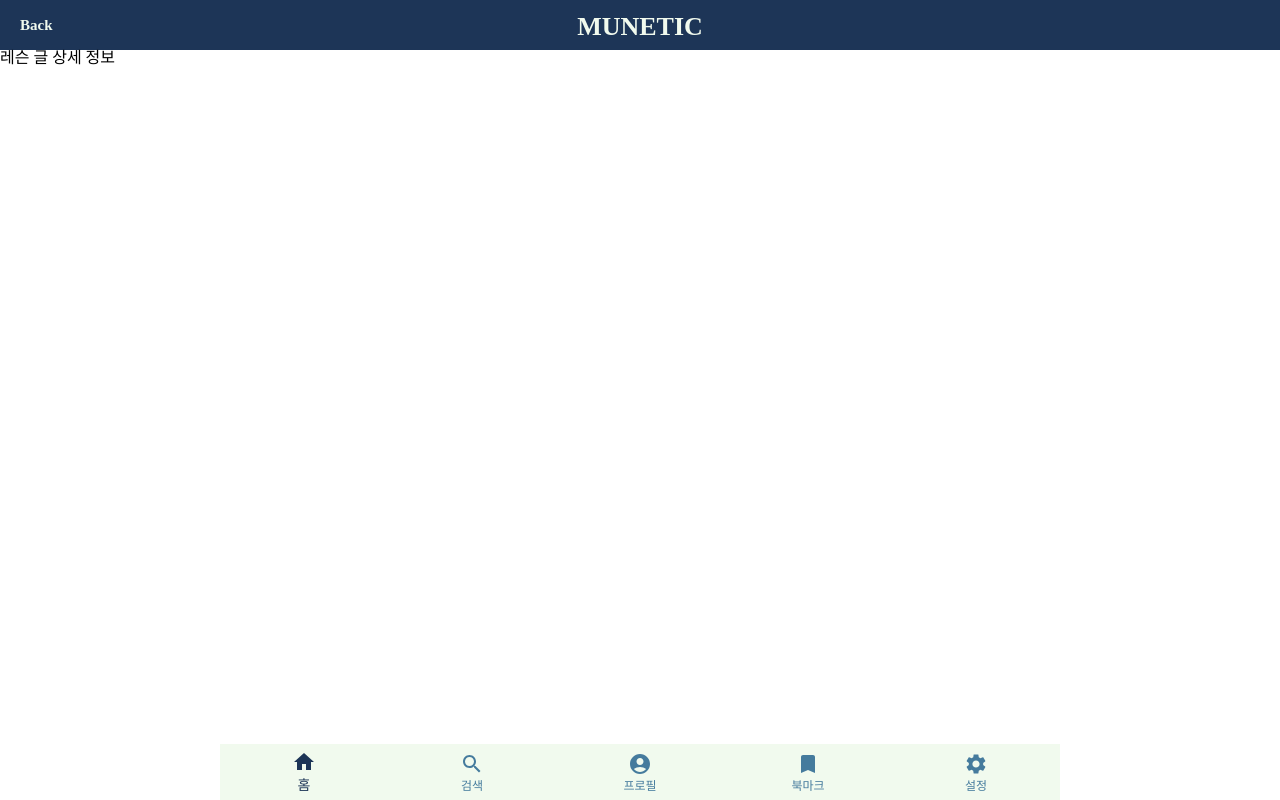
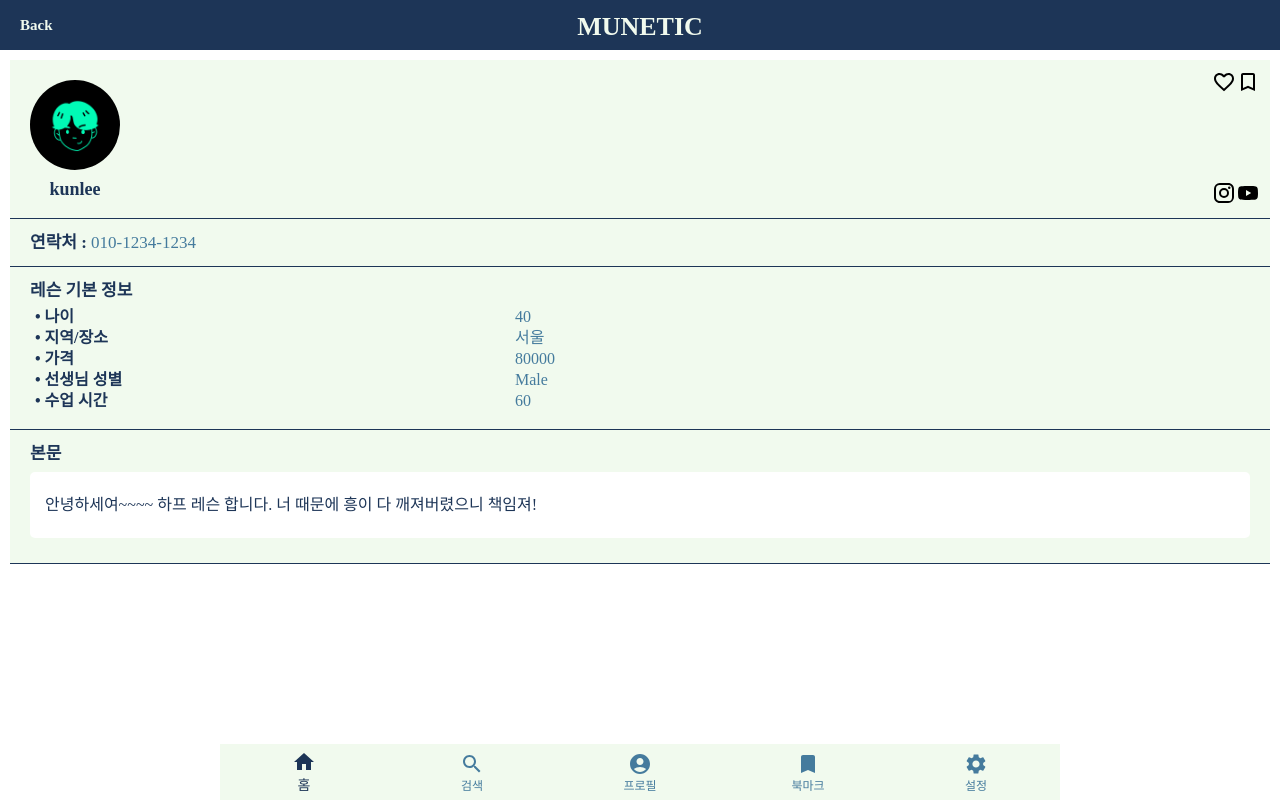
Before and after one commit to innovationacademy-kr/slabs-munetic, a React (Vite) app in the folder munetic_app/: page /lesson/class/1 in a window 1280 px wide. Built offline with nearby package versions, Linux system fonts and the light colour scheme.

Commit message:
feat: app #13 classPage prototype

```diff
--- a/munetic_app/src/components/common/TopBar.tsx
+++ b/munetic_app/src/components/common/TopBar.tsx
@@ -6,7 +6,7 @@ const TopBarContainer = styled.div`
   width: 100%;
   height: 50px;
   background-color: #1d3557;
-  postion: sticky;
+  position: sticky;
   top: 0;
   z-index: 99;
   .topBarWrapper {
--- /dev/null
+++ b/munetic_app/src/components/lesson/Class.tsx
@@ -0,0 +1,183 @@
+import { useParams } from 'react-router-dom';
+import styled from 'styled-components';
+import { classData } from '../../dummy/classData';
+import FavoriteBorderIcon from '@mui/icons-material/FavoriteBorder';
+import BookmarkBorderIcon from '@mui/icons-material/BookmarkBorder';
+import InstagramIcon from '@mui/icons-material/Instagram';
+import YouTubeIcon from '@mui/icons-material/YouTube';
+
+const ClassContainer = styled.div`
+  margin: 10px;
+  background-color: #f1faee;
+`;
+
+const ClassProfileWrapper = styled.div`
+  display: flex;
+  justify-content: space-between;
+  border-bottom: 1px solid #1d3557;
+  .imgAndNickname {
+    margin: 20px;
+    display: flex;
+    flex-direction: column;
+  }
+  .profileImg {
+    width: 90px;
+    height: 90px;
+    border-radius: 50%;
+  }
+  .nickname {
+    margin-top: 10px;
+    text-align: center;
+    font-size: large;
+    font-weight: bold;
+    color: #1d3557;
+  }
+  .sns {
+    display: flex;
+    flex-direction: column;
+    justify-content: space-between;
+    margin: 10px;
+  }
+`;
+
+const ClassPhoneNumber = styled.div`
+  padding: 15px 20px;
+  font-size: 17px;
+  font-weight: bold;
+  color: #1d3557;
+  border-bottom: 1px solid #1d3557;
+  .phoneNumber {
+    font-weight: normal;
+    color: #457b9d;
+  }
+`;
+
+const ClassBasicInfo = styled.div`
+  padding: 15px 20px;
+  font-size: 17px;
+  font-weight: bold;
+  color: #1d3557;
+  border-bottom: 1px solid #1d3557;
+  .basicInfo {
+    margin: 10px 15px 0px 5px;
+  }
+  .basicInfoDetail {
+    display: flex;
+    margin: 5px 0;
+    font-size: 16px;
+  }
+  .basicInfoDetailTitle {
+    flex: 1;
+  }
+  .basicInfoDetailValue {
+    font-weight: normal;
+    flex: 1.5;
+    color: #457b9d;
+  }
+`;
+
+const ClassContent = styled.div`
+  padding: 15px 20px;
+  font-size: 17px;
+  font-weight: bold;
+  color: #1d3557;
+  border-bottom: 1px solid #1d3557;
+  .contentBox {
+    margin: 10px 0;
+    padding: 25px 15px;
+    border-radius: 5px;
+    background-color: white;
+  }
+  .contentText {
+    font-weight: normal;
+    font-size: 16px;
+  }
+`;
+
+interface InfosType {
+  나이: number;
+  '지역/장소': string;
+  가격: number;
+  '선생님 성별': string;
+  '수업 시간': number;
+}
+
+interface RenderInfoProps {
+  infos: InfosType;
+}
+
+const RenderInfo = ({ infos }: RenderInfoProps) => {
+  const infoArray = [];
+  for (const [key, value] of Object.entries(infos)) {
+    infoArray.push({ title: key, answer: value });
+  }
+  return (
+    <div className="basicInfo">
+      {infos &&
+        infoArray.map(info => (
+          <div className="basicInfoDetail" key={info.title}>
+            <span className="basicInfoDetailTitle">• {info.title}</span>
+            <span className="basicInfoDetailValue">{info.answer}</span>
+          </div>
+        ))}
+    </div>
+  );
+};
+
+export default function Class() {
+  const classId = useParams().id;
+  const getClass = classData.filter(lesson => lesson.id === Number(classId))[0];
+  const {
+    img,
+    nickname,
+    phone_number,
+    age,
+    place,
+    price,
+    gender,
+    minute,
+    content,
+  } = getClass;
+
+  const basicInfos = {
+    나이: age,
+    '지역/장소': place,
+    가격: price,
+    '선생님 성별': gender,
+    '수업 시간': minute,
+  };
+
+  return (
+    <ClassContainer>
+      <ClassProfileWrapper>
+        <div className="imgAndNickname">
+          <img className="profileImg" src={img} alt="" />
+          <span className="nickname">{nickname}</span>
+        </div>
+        <div className="sns">
+          <div className="snsTop">
+            <FavoriteBorderIcon />
+            <BookmarkBorderIcon />
+          </div>
+          <div className="snsBottom">
+            <InstagramIcon />
+            <YouTubeIcon />
+          </div>
+        </div>
+      </ClassProfileWrapper>
+      <ClassPhoneNumber>
+        연락처 : <span className="phoneNumber">{phone_number}</span>
+      </ClassPhoneNumber>
+      <ClassBasicInfo>
+        레슨 기본 정보
+        <RenderInfo infos={basicInfos} />
+      </ClassBasicInfo>
+      <ClassContent>
+        본문
+        <div className="contentBox">
+          <div className="contentText">{content}</div>
+        </div>
+      </ClassContent>
+    </ClassContainer>
+  );
+}
--- a/munetic_app/src/components/lesson/ClassList.tsx
+++ b/munetic_app/src/components/lesson/ClassList.tsx
@@ -63,8 +63,8 @@ const ClassItem = ({ lesson }: IProps) => {
 };
 
 export default function ClassList() {
-  const [getparams, setParams] = useSearchParams();
-  const categoryParam = getparams.get('category');
+  const [getParams, setParams] = useSearchParams();
+  const categoryParam = getParams.get('category');
   return (
     <ClassListContainer>
       {classData &&
--- a/munetic_app/src/dummy/classData.tsx
+++ b/munetic_app/src/dummy/classData.tsx
@@ -4,29 +4,70 @@ export const classData = [
     title: '하프 레슨 합니다.',
     img: '/img/testImg.png',
     category: '하프',
+    nickname: 'kunlee',
+    phone_number: '010-1234-1234',
+    age: 40,
+    place: '서울',
+    price: 80000,
+    gender: 'Male',
+    minute: 60,
+    content:
+      '안녕하세여~~~~ 하프 레슨 합니다. 너 때문에 흥이 다 깨져버렸으니 책임져!',
   },
   {
     id: 2,
     title: '기타 배우고 싶은 사람?',
     img: '/img/testImg.png',
     category: '기타',
+    nickname: 'jolim',
+    phone_number: '010-5678-5678',
+    age: 25,
+    place: '대전',
+    price: 100000,
+    gender: 'Male',
+    minute: 30,
+    content: '기타 배우고 싶은 사람 모여라~~~ 빈 백으로 모여라~~',
   },
   {
     id: 3,
     title: '첼로 컴온',
     img: '/img/testImg.png',
     category: '첼로',
+    nickname: 'chaepark',
+    phone_number: '010-1234-5678',
+    age: 35,
+    place: '제주',
+    price: 70000,
+    gender: 'Female',
+    minute: 20,
+    content: '첼로를 배우고 싶으면 장갑을 준비하세요',
   },
   {
     id: 4,
     title: '드럼 빼고 다 가능인데 드럼 강의함',
     img: '/img/testImg.png',
     category: '드럼',
+    nickname: 'nobody',
+    phone_number: '010-0000-0000',
+    age: 60,
+    place: 'Nowhere',
+    price: 120000,
+    gender: 'None',
+    minute: 60,
+    content: "I'm nobody",
   },
   {
     id: 5,
     title: '그냥 오세요',
     img: '/img/testImg.png',
     category: '피아노',
+    nickname: 'pianist',
+    phone_number: '010-1111-1111',
+    age: 20,
+    place: '부산',
+    price: 150000,
+    gender: 'Male',
+    minute: 60,
+    content: '피아노 배우고 싶다..',
   },
 ];
--- a/munetic_app/src/pages/lesson/ClassPage.tsx
+++ b/munetic_app/src/pages/lesson/ClassPage.tsx
@@ -1,7 +1,5 @@
+import Class from '../../components/lesson/Class';
+
 export default function ClassPage() {
-  return (
-    <div>
-      <div>레슨 글 상세 정보</div>
-    </div>
-  );
+  return <Class />;
 }
```
